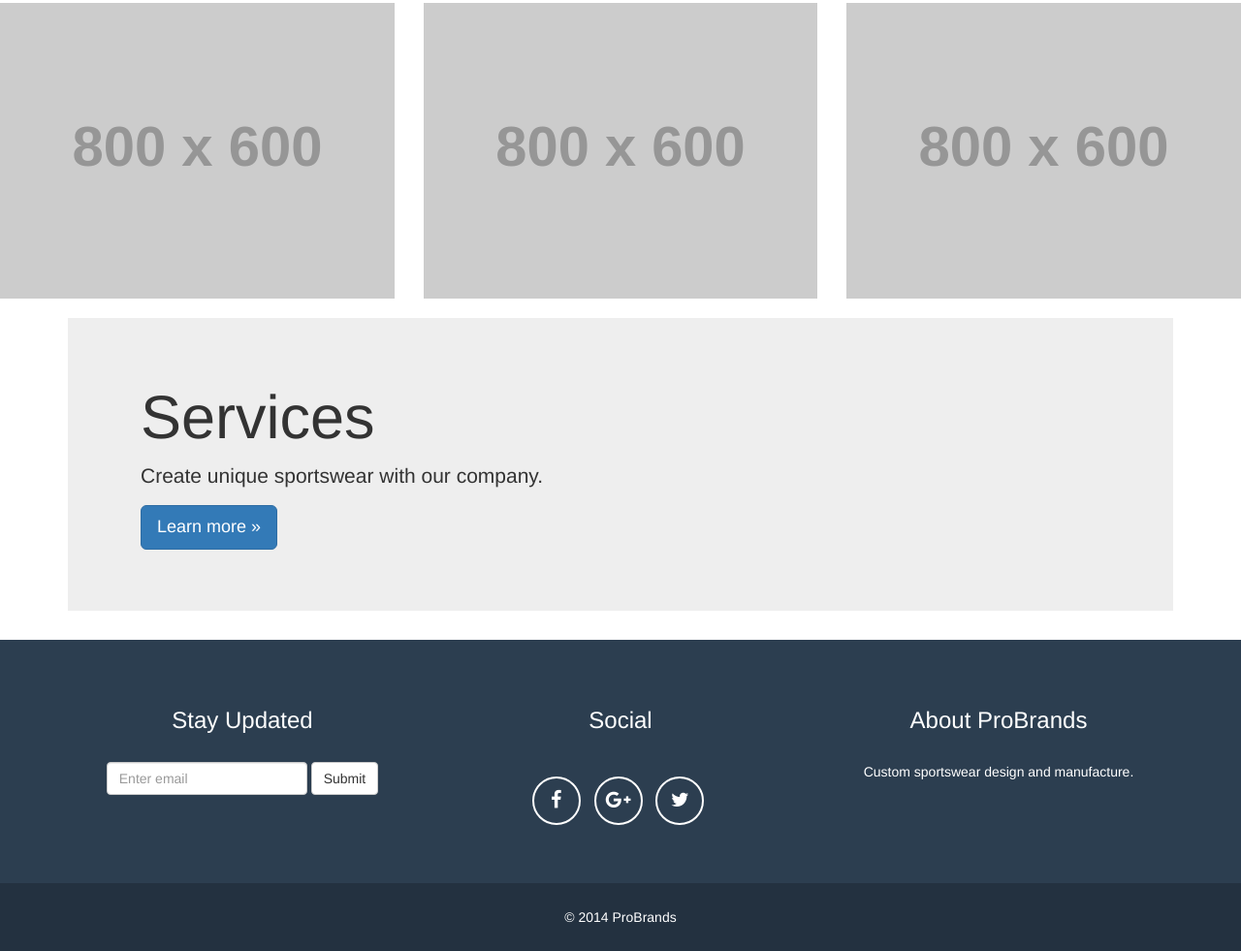
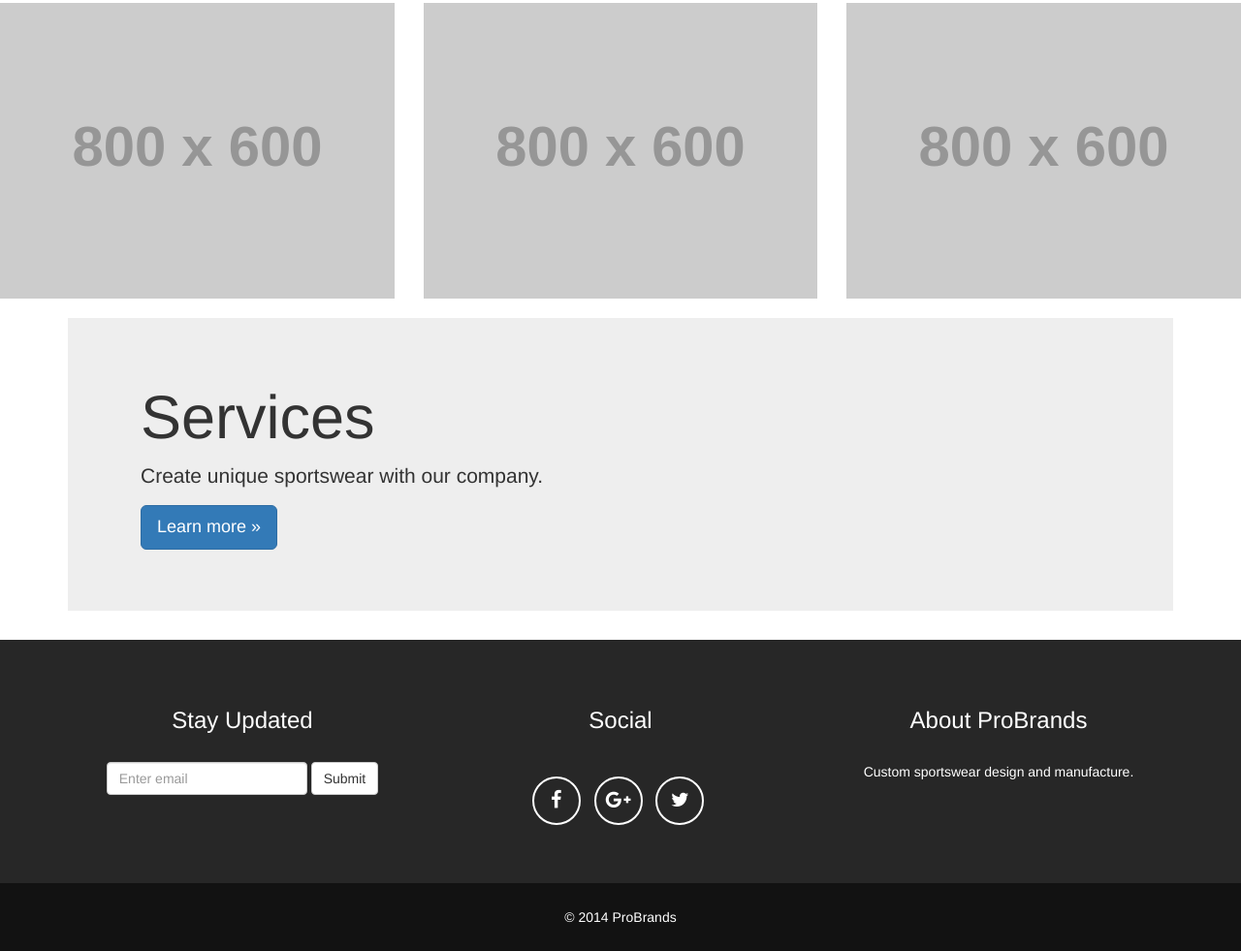
Before and after one commit to jakefb/astra, a plain HTML site: page index.html in a window 1280 px wide. Shown: the part 204-1185 px from the top of the page at 97% size. Drawn offline with nearby package versions, Linux system fonts and the light colour scheme; placeholder pictures from the web are drawn by us.

```diff
--- a/css/design.css
+++ b/css/design.css
@@ -92,14 +92,14 @@ footer h3 {
 }
 footer .footer-above {
     padding-top: 50px;
-    background-color: #2c3e50;
+    background-color: #272727;
 }
 footer .footer-col {
     margin-bottom: 50px;
 }
 footer .footer-below {
     padding: 25px 0;
-    background-color: #233140;
+    background-color: #121212;
 }
 .btn-outline {
     margin-top: 15px;
@@ -114,7 +114,7 @@ footer .footer-below {
 .btn-outline:active,
 .btn-outline.active {
     border: solid 2px #fff;
-    color: #18bc9c;
+    color: #272727;
     background: #fff;
 }
 .btn-social {
```
